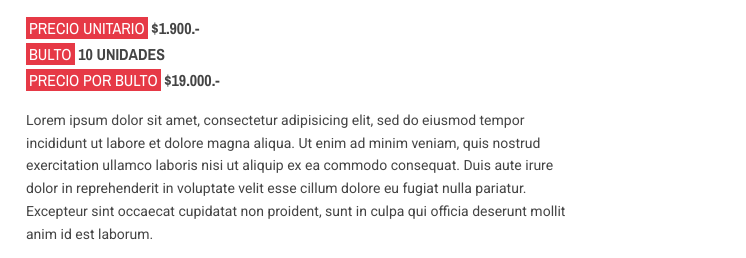
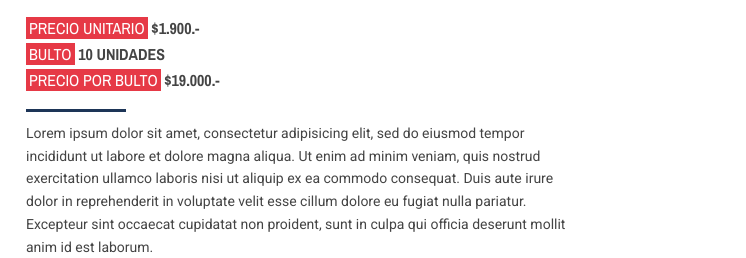
Before and after one commit to lucasgallucci/rq-mochilas, a plain HTML site: page producto.html in a window 1280 px wide. Shown: the part 196-454 px from the top of the page, 534-1280 px from the left. Drawn offline with nearby package versions, Linux system fonts and the light colour scheme.

Commit message:
producto

```diff
--- a/producto.html
+++ b/producto.html
@@ -99,6 +99,9 @@
 					<li><strong>Bulto</strong> 10 unidades</li>
 					<li><strong>Precio por bulto</strong> $19.000.-</li>
 				</ul>
+
+				<div class="divider"></div>
+
 				<p>
 					Lorem ipsum dolor sit amet, consectetur adipisicing elit, sed do eiusmod
 					tempor incididunt ut labore et dolore magna aliqua. Ut enim ad minim veniam,
--- a/sass/style.scss
+++ b/sass/style.scss
@@ -84,6 +84,12 @@ h4{
 	border-bottom: 1px solid #ddd;
 }
 
+.divider{
+	height: 3px;
+	width: 100px;
+	background: $color4;
+	margin: 10px 0;
+}
 
 #catalogo{
 	align-items: flex-end;
```
Also changed, not shown: css/style.css, 1 other file.
